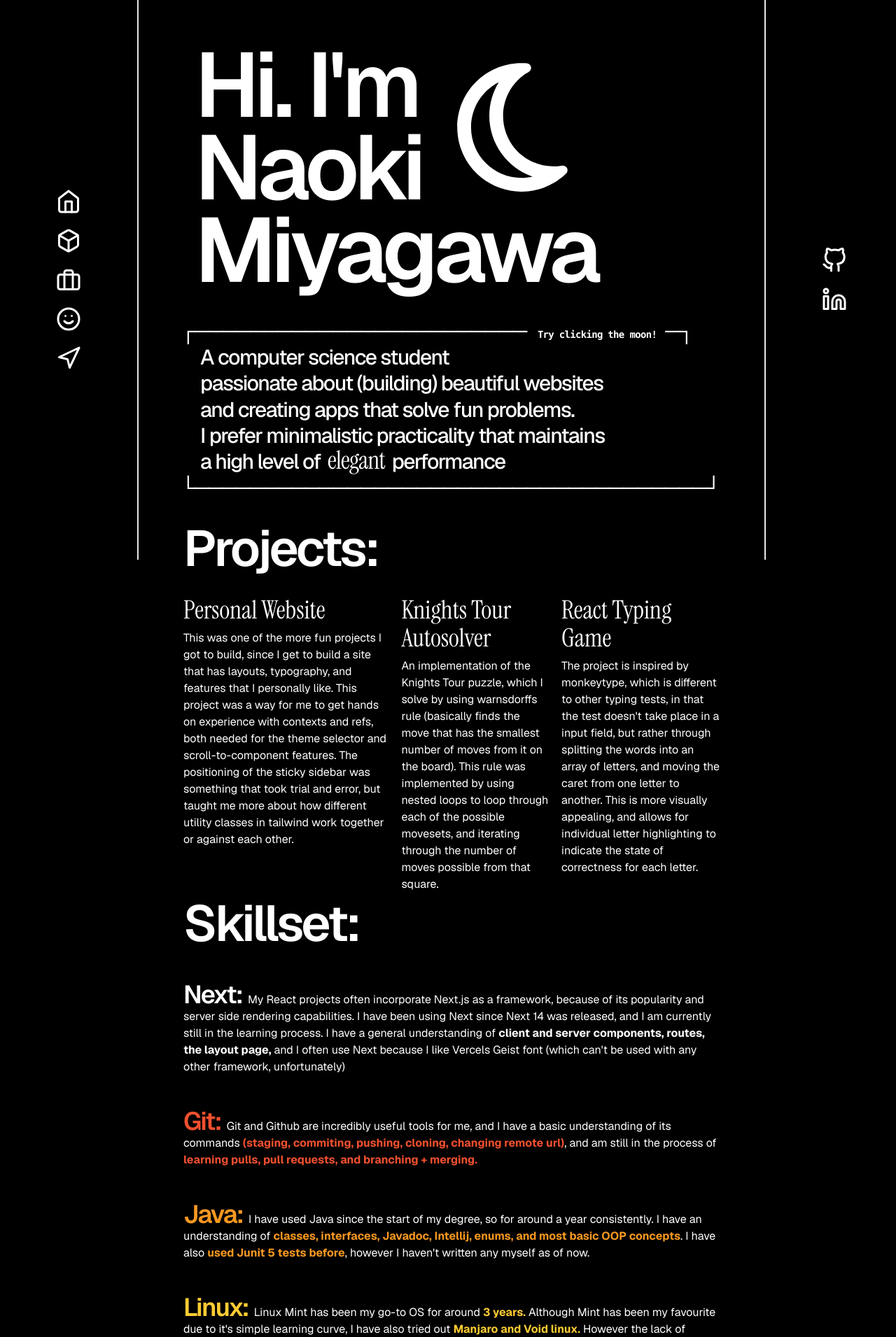
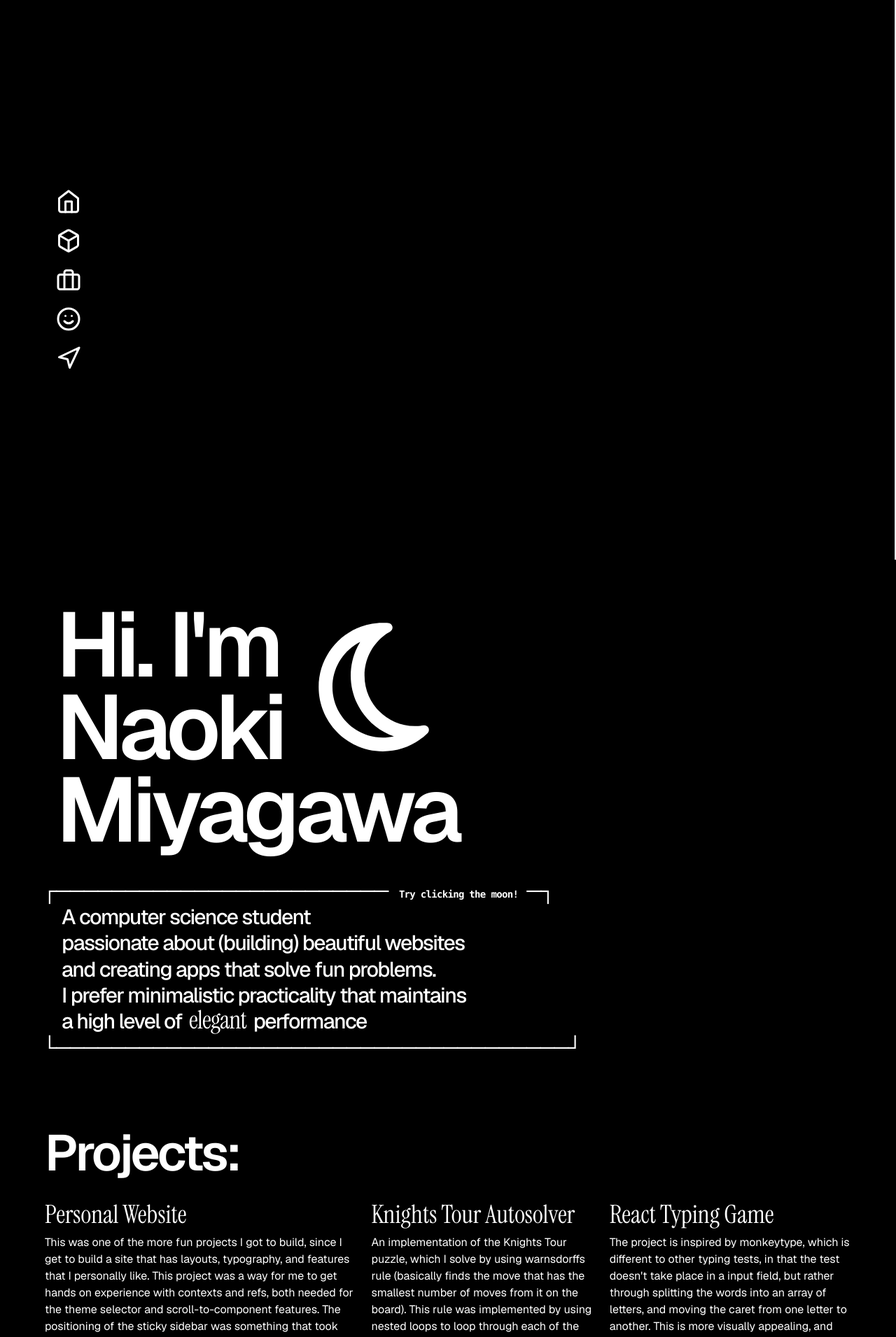
Before and after one commit to NaokiTM/portfolio-site, a Next.js app: page / in a window 1280 px wide. Shown: the top 1911 px of the page at 70% size. Built offline with nearby package versions, Linux system fonts and the light colour scheme.

Commit message:
fixed wrapping issue (main problem being parent and child both having flex property, removed parent flex property)

```diff
--- a/next.config.ts
+++ b/next.config.ts
@@ -1,10 +1,10 @@
 import type { NextConfig } from "next";
 
 const nextConfig: NextConfig = {
-  basePath: '/portfolio-site',
-  assetPrefix: '/portfolio-site/public',
-  output: "export",
-  reactStrictMode: true,
+  // basePath: '/portfolio-site',
+  // assetPrefix: '/portfolio-site/public',
+  // output: "export",
+  // reactStrictMode: true,
 };
 
 export default nextConfig;
--- a/src/app/page.tsx
+++ b/src/app/page.tsx
@@ -44,29 +44,30 @@ export default function Home() {
     }
 
   return (
-    <div className="flex justify-between">
+    <>
       <Navbar scrollTo={scrollTo}/>
 
-      <div className='flex p-16 flex-col'>
-          <div className='absolute top-0 left-0' ref = {heroRef}></div>
-          <div>
+      <main className="flex-grow overflow-y-auto p-4 lg:p-16">
+        <div className='flex flex-col space-y-16'>
+          <div ref={heroRef}>
              <Hero />
           </div>
-          <div ref = {projectsRef}>
+          <div ref={projectsRef}>
             <Projects />
           </div>
-          <div ref = {skillsetRef}>
+          <div ref={skillsetRef}>
             <Skillset />
           </div>
-          <div ref = {interestsRef}>
+          <div ref={interestsRef}>
             <Interests />
           </div>
-          <div ref = {contactRef}>
+          <div ref={contactRef}>
             <Contact />
           </div>
-      </div>
+        </div>
+      </main>
 
       <ContactBar />
-    </div>
+    </>
   );
 }
```
